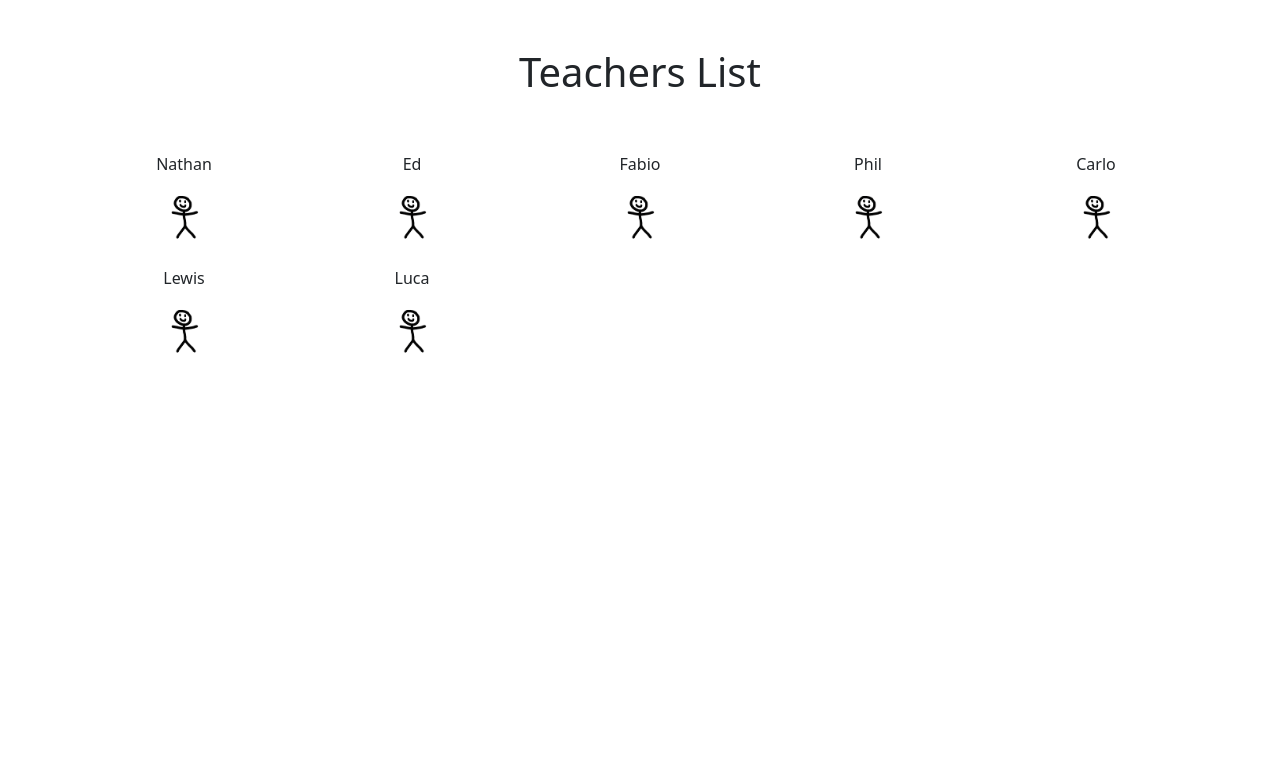
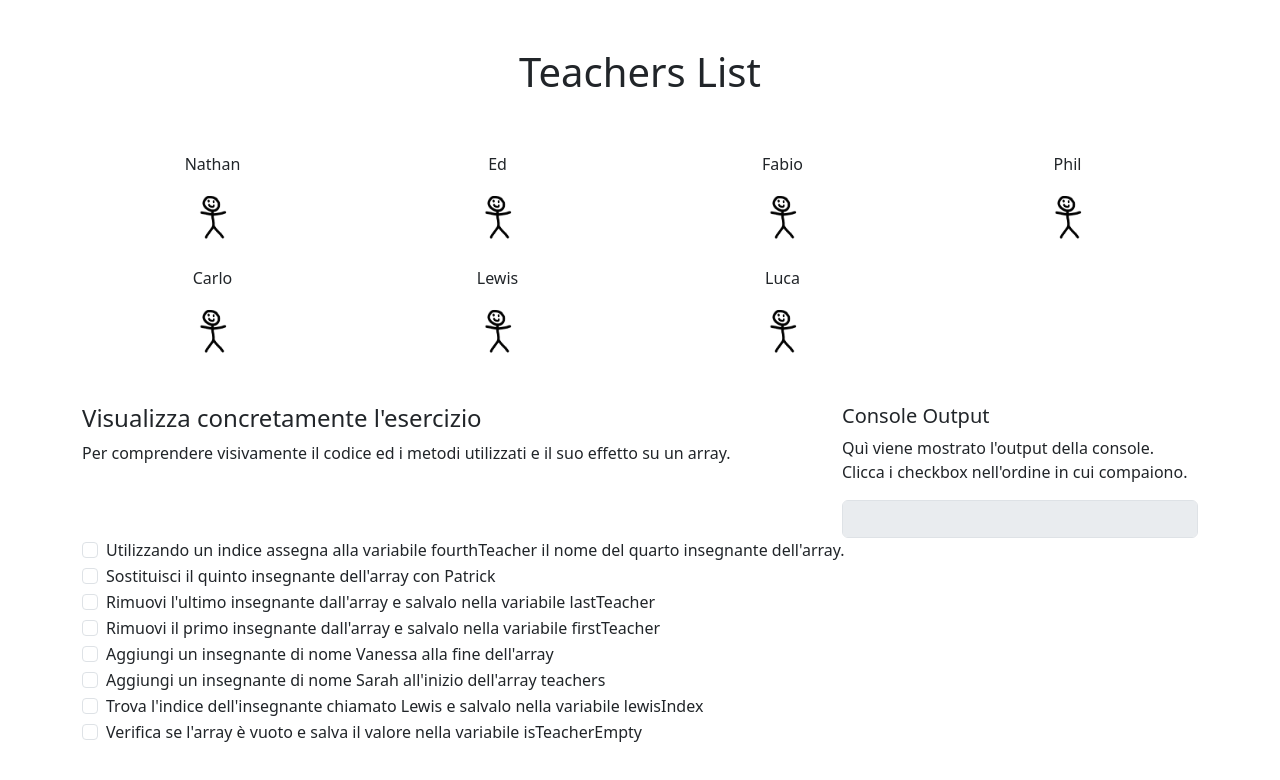
Before and after one commit to giuseppe-lisi/js-arrays, a plain HTML site: page 01-arrays/index.html in a window 1280 px wide. Drawn offline with nearby package versions, Linux system fonts and the light colour scheme.

Commit message:
la lista degli insegnanti è ora dinamica, l'esercizio viene svolto semplicemente cliccando sui checkmark

```diff
--- a/01-arrays/index.html
+++ b/01-arrays/index.html
@@ -1,10 +1,12 @@
 <!DOCTYPE html>
 <html lang="en">
+
 <head>
   <meta charset="UTF-8">
   <meta http-equiv="X-UA-Compatible" content="IE=edge">
   <meta name="viewport" content="width=device-width, initial-scale=1.0">
-  <link href="https://cdn.jsdelivr.net/npm/bootstrap@5.3.8/dist/css/bootstrap.min.css" rel="stylesheet" integrity="sha384-sRIl4kxILFvY47J16cr9ZwB07vP4J8+LH7qKQnuqkuIAvNWLzeN8tE5YBujZqJLB" crossorigin="anonymous">
+  <link href="https://cdn.jsdelivr.net/npm/bootstrap@5.3.8/dist/css/bootstrap.min.css" rel="stylesheet"
+    integrity="sha384-sRIl4kxILFvY47J16cr9ZwB07vP4J8+LH7qKQnuqkuIAvNWLzeN8tE5YBujZqJLB" crossorigin="anonymous">
   <title>Arrays 01</title>
 </head>
 
@@ -22,8 +24,80 @@
 
   <main>
     <div class="container">
-      <div class="row row-cols-5 gy-4" id="teachers">
+      <div class="row row-cols-4 gy-4" id="teachers">
         <!-- TEACHER IMAGES GO HERE -->
+      </div>
+    </div>
+
+    <!-- PARTE DEDICATA ALL'UTENTE -->
+    <div class="container my-5">
+      <div class="row">
+        <div class="col-8">
+          <h4>Visualizza concretamente l'esercizio</h4>
+          <p>
+            Per comprendere visivamente il codice ed i metodi utilizzati
+            e il suo effetto su un array.
+          </p>
+        </div>
+        <div class="col-4">
+          <h5>Console Output</h5>
+          <p>
+            Quì viene mostrato l'output della console.
+            Clicca i checkbox nell'ordine in cui compaiono.
+          </p>
+          <input class="form-control" type="text" disabled id="consoleOutput">
+        </div>
+        <!-- STEP ESERCIZIO -->
+        <div class="col-12">
+          <div class="form-check">
+            <input class="form-check-input" type="checkbox" id="arrays011" onchange="arrays011()">
+            <label class="form-check-label" for="arrays011">
+              Utilizzando un indice assegna alla variabile fourthTeacher il nome del quarto insegnante dell'array.
+            </label>
+          </div>
+          <div class="form-check">
+            <input class="form-check-input" type="checkbox" id="arrays012" onchange="arrays012()">
+            <label class="form-check-label" for="arrays012">
+              Sostituisci il quinto insegnante dell'array con Patrick
+            </label>
+          </div>
+          <div class="form-check">
+            <input class="form-check-input" type="checkbox" id="arrays013" onchange="arrays013()">
+            <label class="form-check-label" for="arrays013">
+              Rimuovi l'ultimo insegnante dall'array e salvalo nella variabile lastTeacher
+            </label>
+          </div>
+          <div class="form-check">
+            <input class="form-check-input" type="checkbox" id="arrays014" onchange="arrays014()">
+            <label class="form-check-label" for="arrays014">
+              Rimuovi il primo insegnante dall'array e salvalo nella variabile firstTeacher
+            </label>
+          </div>
+          <div class="form-check">
+            <input class="form-check-input" type="checkbox" id="arrays015" onchange="arrays015()">
+            <label class="form-check-label" for="arrays015">
+              Aggiungi un insegnante di nome Vanessa alla fine dell'array
+            </label>
+          </div>
+          <div class="form-check">
+            <input class="form-check-input" type="checkbox" id="arrays016" onchange="arrays016()">
+            <label class="form-check-label" for="arrays016">
+              Aggiungi un insegnante di nome Sarah all'inizio dell'array teachers
+            </label>
+          </div>
+          <div class="form-check">
+            <input class="form-check-input" type="checkbox" id="arrays017" onchange="arrays017()">
+            <label class="form-check-label" for="arrays017">
+              Trova l'indice dell'insegnante chiamato Lewis e salvalo nella variabile lewisIndex
+            </label>
+          </div>
+          <div class="form-check">
+            <input class="form-check-input" type="checkbox" id="arrays018" onchange="arrays018()">
+            <label class="form-check-label" for="arrays018">
+              Verifica se l'array è vuoto e salva il valore nella variabile isTeacherEmpty
+            </label>
+          </div>
+        </div>
       </div>
     </div>
   </main>
--- a/01-arrays/script.js
+++ b/01-arrays/script.js
@@ -7,46 +7,79 @@ const teachers = [
   'Lewis',
   'Luca'
 ]; // NON MODIFICARE QUESTA VARIABILE
-
-// crea lista insegnanti a caricamento pagina
+document.getElementById("consoleOutput")
+// rappresenta a schermo l'array degli insegnanti
+function drawTeachers() {
+  document.getElementById("teachers").innerHTML = "";
   for (let i = 0; i < teachers.length; i++) {
     let currentTeacher = teachers[i];
     document.getElementById("teachers").innerHTML += `<div class="col text-center"><p> ${currentTeacher} </p><img style="height: 50px;" src="../img/stick-man.png"></div>`;
+  }
+}
 
-}
+drawTeachers();
 
 // 1. Utilizzando un indice sull'array teachers, cambia il valore della
 // variabile fourthTeacher qui sotto in modo che sia il quarto insegnante elencato nell'array
+function arrays011() {
   const fourthTeacher = teachers[3];
-console.log(fourthTeacher);
+  document.getElementById("consoleOutput").value = `fourthTeacher = ${fourthTeacher}`;
+  document.getElementById("arrays011").disabled = true;
+}
 
 // 2. Sostituisci il quinto insegnante nell'array teachers con 'Patrick'
+function arrays012() {
   teachers[4] = "Patrick";
-console.log(teachers[4]);
+  document.getElementById("consoleOutput").value = `teachers[4] = ${teachers[4]}`;
+  document.getElementById("arrays012").disabled = true;
+  drawTeachers();
+}
 
-// 3. Rimuovi l'ultimo insegnante dall'array e salvalo nella variabile lastTeacher qui sotto
+// // 3. Rimuovi l'ultimo insegnante dall'array e salvalo nella variabile lastTeacher qui sotto
+function arrays013() {
   const lastTeacher = teachers.pop();
-console.log(lastTeacher);
+  document.getElementById("consoleOutput").value = `lastTeacher = ${lastTeacher}`;
+  document.getElementById("arrays013").disabled = true;
+  drawTeachers();
+}
 
-// 4. Rimuovi il primo insegnante dall'array e salvalo nella variabile firstTeacher qui sotto
+// // 4. Rimuovi il primo insegnante dall'array e salvalo nella variabile firstTeacher qui sotto
+function arrays014() {
   const firstTeacher = teachers.shift();
-console.log(firstTeacher);
+  document.getElementById("consoleOutput").value = `firstTeacher = ${firstTeacher}`;
+  document.getElementById("arrays014").disabled = true;
+  drawTeachers();
+}
 
-// 5. Aggiungi un insegnante di nome 'Vanessa' alla fine dell'array teachers
+// // 5. Aggiungi un insegnante di nome 'Vanessa' alla fine dell'array teachers
+function arrays015() {
   teachers.push("Vanessa")
-console.log(teachers);
+  document.getElementById("consoleOutput").value = `teachers[latest_entry] = ${teachers[teachers.lenght]}`;
+  document.getElementById("arrays015").disabled = true;
+  drawTeachers();
+}
 
-// 6. Aggiungi un insegnante di nome 'Sarah' all'inizio dell'array teachers
+// // 6. Aggiungi un insegnante di nome 'Sarah' all'inizio dell'array teachers
+function arrays016() {
   teachers.unshift("Sarah");
-console.log(teachers[0]);
+  document.getElementById("consoleOutput").value = `firstTeacher = ${teachers[0]}`;
+  document.getElementById("arrays016").disabled = true;
+  drawTeachers();
+}
 
-// 7. Trova l'indice dell'insegnante 'Lewis' nell'array teachers
-// e salvalo nella variabile lewisIndex
+// // 7. Trova l'indice dell'insegnante 'Lewis' nell'array teachers
+// // e salvalo nella variabile lewisIndex
+function arrays017() {
   const lewisIndex = teachers.indexOf("Lewis");
-console.log(lewisIndex);
+  document.getElementById("consoleOutput").value = `lewisIndex = ${lewisIndex}`;
+  document.getElementById("arrays017").disabled = true;
+}
 
 
-// 8. Verifica se l'array teachers è vuoto
-// e salva il risultato nella variabile isTeachersEmpty
+// // 8. Verifica se l'array teachers è vuoto
+// // e salva il risultato nella variabile isTeachersEmpty
+function arrays018() {
   const isTeachersEmpty = Boolean(teachers.lenght);
-console.log(isTeachersEmpty);
+  document.getElementById("consoleOutput").value = `isTeachersEmpty = ${isTeachersEmpty}`;
+  document.getElementById("arrays018").disabled = true;
+}
```
Lines whose indentation alone changed are shown as unchanged.
